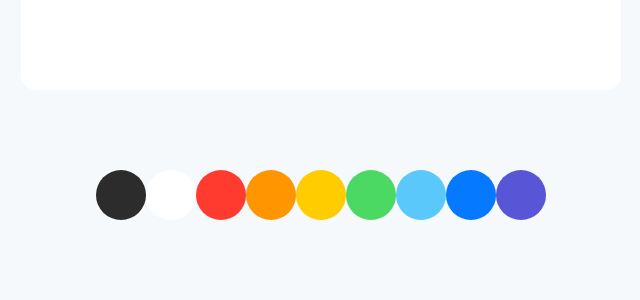
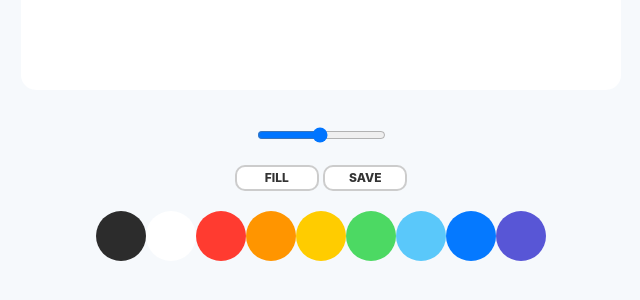
Before and after one commit to choi3049/paintjs, a plain HTML site: page index.html in a window 1280 px wide. Shown: the part 560-860 px from the top of the page, without its empty margins (319-959 px from the left). Before the commit the page ends 800 px from the top, so only its background shows below. Drawn offline with Linux system fonts and the light colour scheme.

Commit message:
Styles Setup2

```diff
--- a/index.html
+++ b/index.html
@@ -10,6 +10,13 @@
 <body>
     <canvas id="jsCanvas" class="canvas"></canvas>
     <div class="controls">
+        <div class="controls__range">
+            <input type="range"  id="jsRange" min="0.1" max="5.0" value="2.5" step="0.1" />
+        </div>
+        <div class="controls__btns">
+            <button id="jsMode">Fill</button>
+            <button id="jsSave">save</button>
+        </div>
         <div class="controls__colors" id="jsColors">
             <div class="controls__color" style="background-color: #2c2c2c"></div>
             <div class="controls__color" style="background-color: white"></div>
--- a/styles.css
+++ b/styles.css
@@ -6,7 +6,7 @@ body{
     display: flex;
     flex-direction: column;
     align-items: center;
-    padding-top: 50px;
+    padding: 50px 0px;
 }
 
 .canvas{
@@ -18,7 +18,33 @@ body{
 }
 
 .controls{
-    margin-top: 80px;
+    margin-top: 35px;
+    display: flex;
+    flex-direction: column;
+    align-items: center;
+}
+
+.controls .controls__btns{
+    margin-bottom: 20px;
+}
+.controls__btns button{
+    all: unset;
+    cursor: pointer;
+    background-color: white;
+    padding:5px 0px;
+    width: 80px;
+    text-align: center;
+    border-radius: 10px;
+    box-shadow: 0 4px 6px rgba(50, 50, 93, 0,11), 0 1px 3px rgba(0, 0, 0, 0.08);
+    border:2px solid rgba(0, 0, 0, 0.2);
+    color: rgba(0, 0, 0, 0.8);
+    text-transform: uppercase;
+    font-weight: 800;
+    font-size: 12px;
+}
+
+.controls__btns button:active{
+    transform:scale(0.98);
 }
 
 .controls .controls__colors{
@@ -32,3 +58,7 @@ body{
     cursor: pointer;
     box-shadow: 0 4px 6px rgba(50, 50, 93, 0,11), 0 1px 3px rgba(0, 0, 0, 0.08);
 }
+
+.controls .controls__range{
+    margin-bottom: 20px;
+}
```
